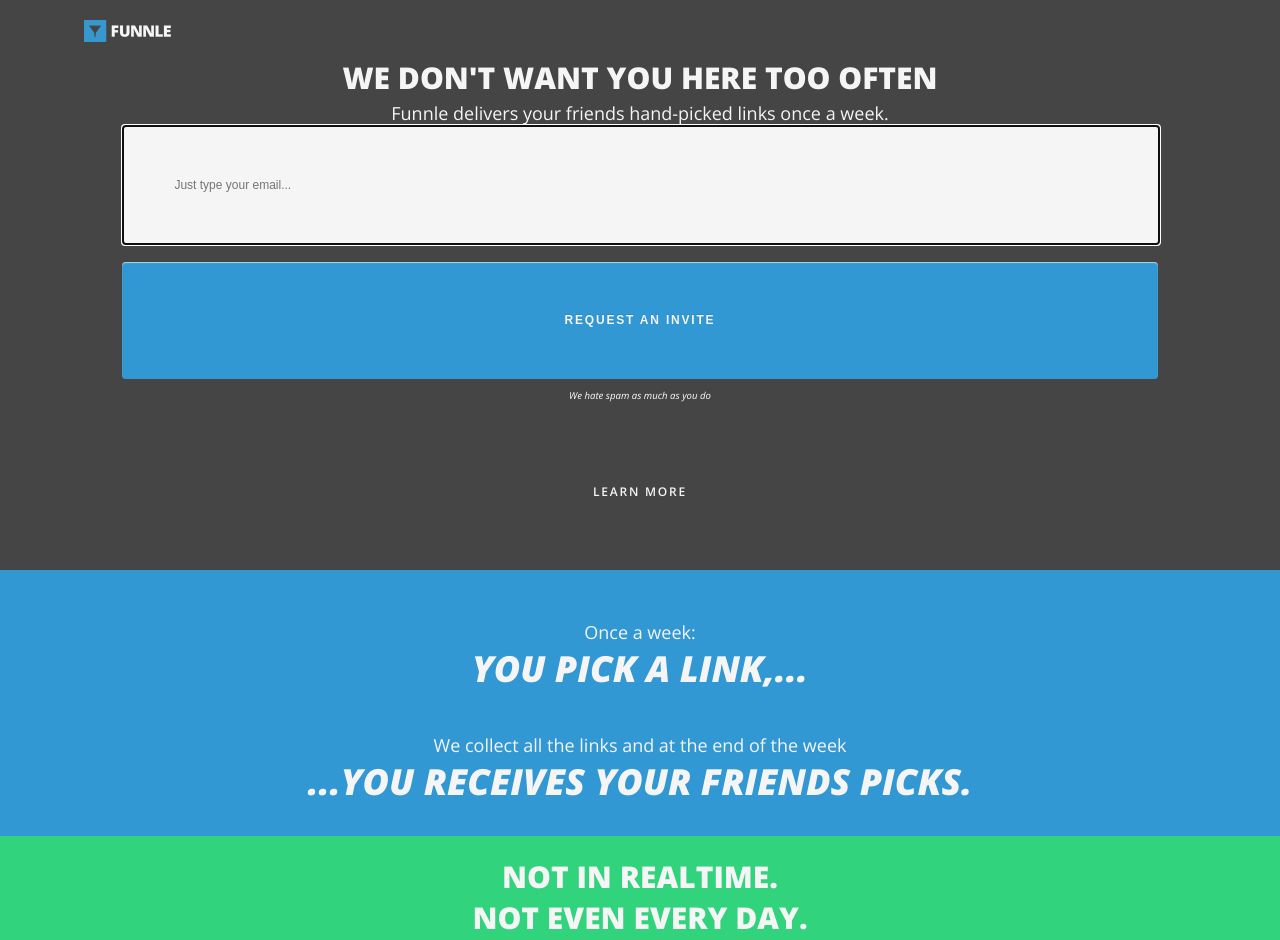
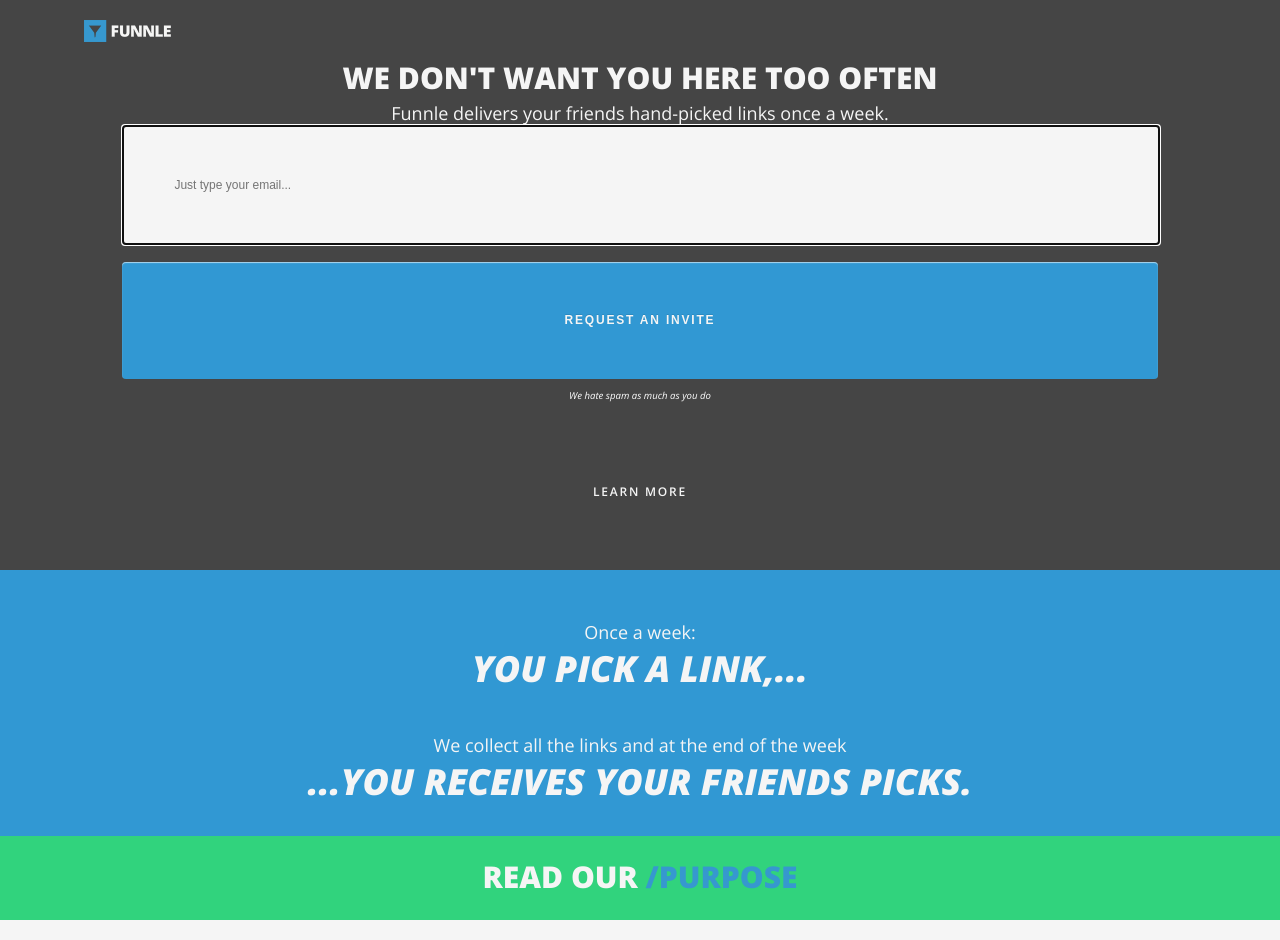
Before and after one commit to samirfors/funnle, a Jekyll site: the page built from index.html, in a window 1280 px wide. Shown: the top 940 px of the page. Built offline with Jekyll 4.4.1, drawn with Linux system fonts in a browser that asks for light colours; Markdown is read by kramdown in place of the engine named in the settings; some of the changed text lies outside the part shown; grey boxes are pictures that could not be loaded.

Commit message:
added link to purpose deleted short desc of funnle

```diff
--- a/css/app.css
+++ b/css/app.css
@@ -49,11 +49,16 @@ a {
   background: whitesmoke;
 }
 
-/* line 45, ../_sass/app.sass */
+/* line 44, ../_sass/app.sass */
+.white-color {
+  color: whitesmoke;
+}
+
+/* line 46, ../_sass/app.sass */
 .header {
   width: 100%;
 }
-/* line 47, ../_sass/app.sass */
+/* line 48, ../_sass/app.sass */
 .header .logo {
   width: 184px;
   height: 44px;
@@ -67,7 +72,7 @@ a {
   text-indent: -9999px;
 }
 
-/* line 59, ../_sass/app.sass */
+/* line 60, ../_sass/app.sass */
 .mission-statement {
   text-align: center;
   color: whitesmoke;
@@ -76,7 +81,7 @@ a {
   padding-right: 10%;
 }
 
-/* line 66, ../_sass/app.sass */
+/* line 67, ../_sass/app.sass */
 h1 {
   font-size: 3em;
   text-transform: uppercase;
@@ -85,21 +90,21 @@ h1 {
   margin-bottom: 0.1em;
 }
 
-/* line 73, ../_sass/app.sass */
+/* line 74, ../_sass/app.sass */
 h2 {
   font-size: 1.5em;
   font-weight: 400;
   margin: 0;
 }
 
-/* line 77, ../_sass/app.sass */
+/* line 78, ../_sass/app.sass */
 h3 {
   font-size: 1.5em;
   font-weight: 400;
   margin: 0;
 }
 
-/* line 81, ../_sass/app.sass */
+/* line 82, ../_sass/app.sass */
 .page {
   background: whitesmoke;
   color: #454545;
@@ -111,37 +116,37 @@ h3 {
   padding-top: 60px;
   padding-bottom: 100px;
 }
-/* line 91, ../_sass/app.sass */
+/* line 92, ../_sass/app.sass */
 .page .page-header-image {
   height: 7em;
 }
-/* line 93, ../_sass/app.sass */
+/* line 94, ../_sass/app.sass */
 .page .page-header-image svg {
   fill: #3698cf;
 }
-/* line 95, ../_sass/app.sass */
+/* line 96, ../_sass/app.sass */
 .page em {
   font-weight: bold;
   font-style: normal;
 }
-/* line 98, ../_sass/app.sass */
+/* line 99, ../_sass/app.sass */
 .page h1 {
   text-align: center;
   margin-bottom: 1.2em;
   font-style: italic;
   color: #3698cf;
 }
-/* line 103, ../_sass/app.sass */
+/* line 104, ../_sass/app.sass */
 .page ol {
   margin: 0;
   padding: 0;
 }
-/* line 106, ../_sass/app.sass */
+/* line 107, ../_sass/app.sass */
 .page ol li {
   margin: 1em 0 1em 0;
 }
 
-/* line 108, ../_sass/app.sass */
+/* line 109, ../_sass/app.sass */
 .call-out {
   font-size: 3em;
   text-transform: uppercase;
@@ -149,13 +154,13 @@ h3 {
   font-style: italic;
 }
 
-/* line 114, ../_sass/app.sass */
+/* line 115, ../_sass/app.sass */
 .sign-up-form {
   margin: 0 auto;
   width: 350px;
   margin-top: 5em;
 }
-/* line 118, ../_sass/app.sass */
+/* line 119, ../_sass/app.sass */
 .sign-up-form .label {
   text-align: center;
   display: block;
@@ -163,7 +168,7 @@ h3 {
   font-style: italic;
 }
 
-/* line 123, ../_sass/app.sass */
+/* line 124, ../_sass/app.sass */
 .emailfield {
   width: 85%;
   padding: 5% 10% 5% 5%;
@@ -178,13 +183,13 @@ h3 {
   margin-bottom: 5px;
 }
 
-/* line 136, ../_sass/app.sass */
+/* line 137, ../_sass/app.sass */
 .emailfield:focus {
   background-color: whitesmoke;
   border-color: #3198d3;
 }
 
-/* line 140, ../_sass/app.sass */
+/* line 141, ../_sass/app.sass */
 .button {
   color: whitesmoke;
   width: 80%;
@@ -198,7 +203,7 @@ h3 {
   font-weight: 600;
 }
 
-/* line 152, ../_sass/app.sass */
+/* line 153, ../_sass/app.sass */
 .button-main {
   color: whitesmoke;
   width: 100%;
@@ -226,90 +231,98 @@ h3 {
   border-radius: 4px;
 }
 
-/* line 172, ../_sass/app.sass */
+/* line 173, ../_sass/app.sass */
 .button-main:hover {
   background-color: #298ac1;
   text-shadow: 0 -1px 0 #206c97;
 }
 
-/* line 175, ../_sass/app.sass */
+/* line 176, ../_sass/app.sass */
 .button-main:active {
   background-color: #206c97;
 }
 
-/* line 177, ../_sass/app.sass */
+/* line 178, ../_sass/app.sass */
 .button-secondary {
   margin-top: 1em;
 }
 
-/* line 179, ../_sass/app.sass */
+/* line 180, ../_sass/app.sass */
 .button-secondary:hover {
   margin-top: 1em;
   color: #3198d3;
 }
 
-/* line 182, ../_sass/app.sass */
+/* line 183, ../_sass/app.sass */
 .container {
   width: 100%;
   margin: 0 auto;
 }
 
-/* line 185, ../_sass/app.sass */
+/* line 186, ../_sass/app.sass */
 .row {
   padding-bottom: 100px;
   padding-top: 100px;
 }
 
-/* line 189, ../_sass/app.sass */
+/* line 190, ../_sass/app.sass */
 .video_header {
   margin-bottom: 0px;
 }
 
-/* line 192, ../_sass/app.sass */
+/* line 193, ../_sass/app.sass */
 .features {
   color: #454545;
   text-align: center;
 }
 
-/* line 196, ../_sass/app.sass */
+/* line 197, ../_sass/app.sass */
 .how {
   padding-top: 30px;
   background: #3198d3;
   color: whitesmoke;
 }
 
-/* line 201, ../_sass/app.sass */
+/* line 202, ../_sass/app.sass */
 .area {
   margin-bottom: 100px;
 }
 
-/* line 204, ../_sass/app.sass */
+/* line 205, ../_sass/app.sass */
 .how_img {
   margin-top: 80px;
 }
 
-/* line 206, ../_sass/app.sass */
+/* line 207, ../_sass/app.sass */
 .how_video {
   margin-top: 80px;
   width: 50%;
 }
 
-/* line 209, ../_sass/app.sass */
+/* line 210, ../_sass/app.sass */
 .copy {
   background: #31d37d;
   color: whitesmoke;
 }
-/* line 212, ../_sass/app.sass */
+/* line 213, ../_sass/app.sass */
 .copy h1 {
   margin-top: 0;
 }
+/* line 215, ../_sass/app.sass */
+.copy h1 a {
+  text-decoration: none;
+}
+/* line 217, ../_sass/app.sass */
+.copy h1 a:hover {
+  border-bottom: 0.2em solid;
+}
 
-/* line 214, ../_sass/app.sass */
+/* line 219, ../_sass/app.sass */
 .video-note {
   line-height: 50px;
   vertical-align: middle;
 }
-/* line 217, ../_sass/app.sass */
+/* line 222, ../_sass/app.sass */
 .video-note img {
   height: 50px;
   vertical-align: middle;
@@ -320,19 +333,19 @@ h3 {
   border-radius: 100%;
   margin-left: 1em;
 }
-/* line 222, ../_sass/app.sass */
+/* line 227, ../_sass/app.sass */
 .video-note a {
   text-decoration: none;
   border-bottom: 1px solid #3698cf;
 }
-/* line 225, ../_sass/app.sass */
+/* line 230, ../_sass/app.sass */
 .video-note a:hover {
   border-bottom: 1px solid #287baa;
   color: #287baa;
   padding-bottom: 3px;
 }
 
-/* line 230, ../_sass/app.sass */
+/* line 235, ../_sass/app.sass */
 footer {
   text-align: center;
   background: #454545;
@@ -342,11 +355,11 @@ footer {
   background-position: 50% 50%;
   color: whitesmoke;
 }
-/* line 238, ../_sass/app.sass */
+/* line 243, ../_sass/app.sass */
 footer img:hover {
   border: 4px solid #3198d3;
 }
-/* line 240, ../_sass/app.sass */
+/* line 245, ../_sass/app.sass */
 footer img {
   border: 4px solid rgba(255, 255, 255, 0);
   width: 100px;
@@ -359,33 +372,33 @@ footer img {
 }
 
 @media screen and (max-device-width: 1024px) {
-  /* line 249, ../_sass/app.sass */
+  /* line 254, ../_sass/app.sass */
   body {
     font-size: 12px;
   }
 
-  /* line 251, ../_sass/app.sass */
+  /* line 256, ../_sass/app.sass */
   h1 {
     font-size: 2.5em;
   }
 
-  /* line 253, ../_sass/app.sass */
+  /* line 258, ../_sass/app.sass */
   h2 {
     font-size: 1.5em;
   }
 
-  /* line 255, ../_sass/app.sass */
+  /* line 260, ../_sass/app.sass */
   h3 {
     font-size: 1.5em;
   }
 
-  /* line 257, ../_sass/app.sass */
+  /* line 262, ../_sass/app.sass */
   .video_header {
     padding-left: 5%;
     padding-right: 5%;
   }
 
-  /* line 261, ../_sass/app.sass */
+  /* line 266, ../_sass/app.sass */
   .header .logo {
     margin-top: 10px;
     width: 92px;
@@ -395,17 +408,17 @@ footer img {
     background-size: 92px 22px;
   }
 
-  /* line 269, ../_sass/app.sass */
+  /* line 274, ../_sass/app.sass */
   .mission-statement h1 {
     margin-top: 0.5em;
   }
 
-  /* line 271, ../_sass/app.sass */
+  /* line 276, ../_sass/app.sass */
   #awesome_video {
     display: none;
   }
 
-  /* line 273, ../_sass/app.sass */
+  /* line 278, ../_sass/app.sass */
   .row {
     padding-left: 5%;
     padding-right: 5%;
@@ -413,29 +426,29 @@ footer img {
     padding-top: 20px;
   }
 
-  /* line 278, ../_sass/app.sass */
+  /* line 283, ../_sass/app.sass */
   .sign-up-form {
     width: 90%;
     margin-top: 0em;
   }
 
-  /* line 281, ../_sass/app.sass */
+  /* line 286, ../_sass/app.sass */
   .area {
     margin-bottom: 10px;
   }
 
-  /* line 283, ../_sass/app.sass */
+  /* line 288, ../_sass/app.sass */
   .how_video {
     display: none;
   }
 
-  /* line 285, ../_sass/app.sass */
+  /* line 290, ../_sass/app.sass */
   iframe {
     width: 90%;
     height: 100%;
   }
 
-  /* line 288, ../_sass/app.sass */
+  /* line 293, ../_sass/app.sass */
   footer {
     background-image: none;
   }
--- a/index.html
+++ b/index.html
@@ -58,8 +58,7 @@ title: Funnle
 	  </div>
 	</div>
 	<div class="copy row">
-	  <h1>Not in realtime. <br />Not even every day.<br />
-	Once a week, your friends favorite picks.</h1>
+	  <h1>Read our <a href="http://funnle.io/purpose">/purpose</a></h1>
 	</div>
 	<div class="youtube_video row white-bg">
 	  <iframe width="560" height="315" src="//www.youtube.com/embed/yE24B492kW4?&controls=0&showinfo=0" frameborder="0" allowfullscreen></iframe>
```
Also changed, not shown: _sass/app.sass (+6 -1 lines).
